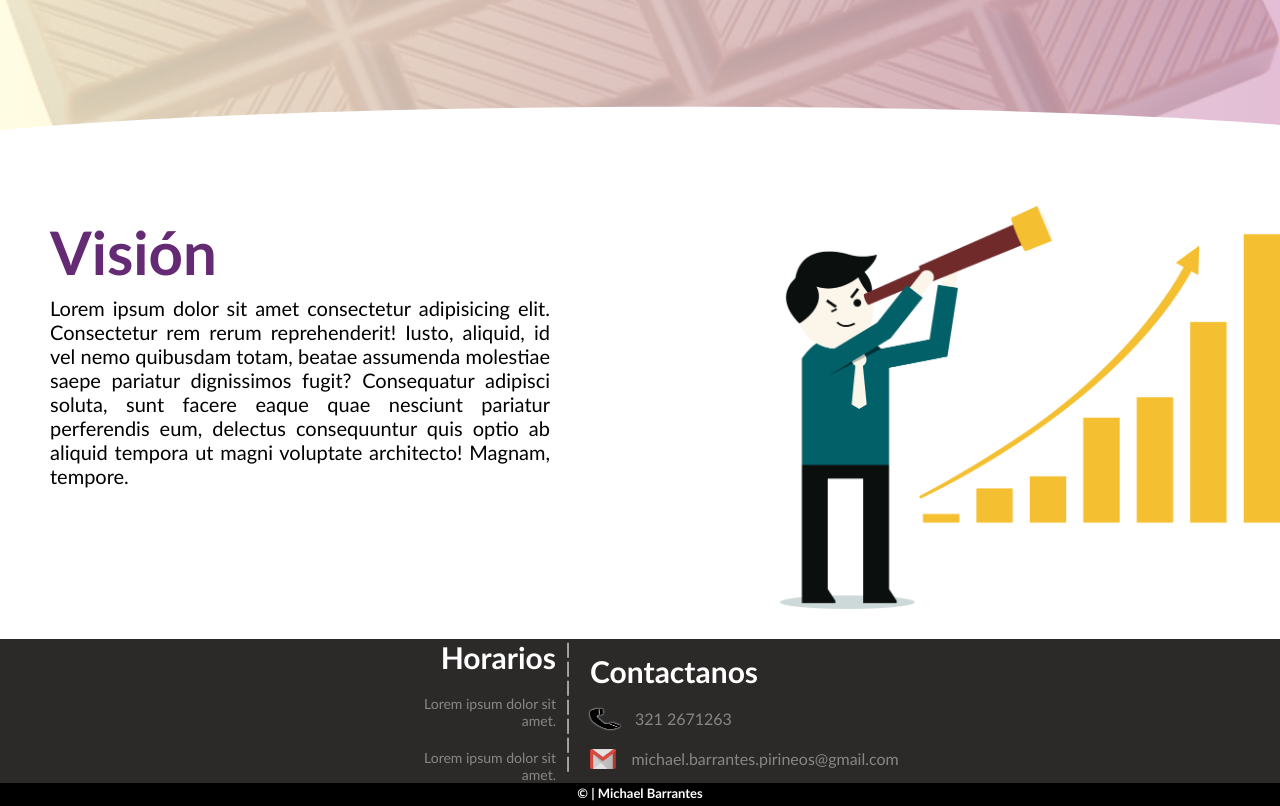
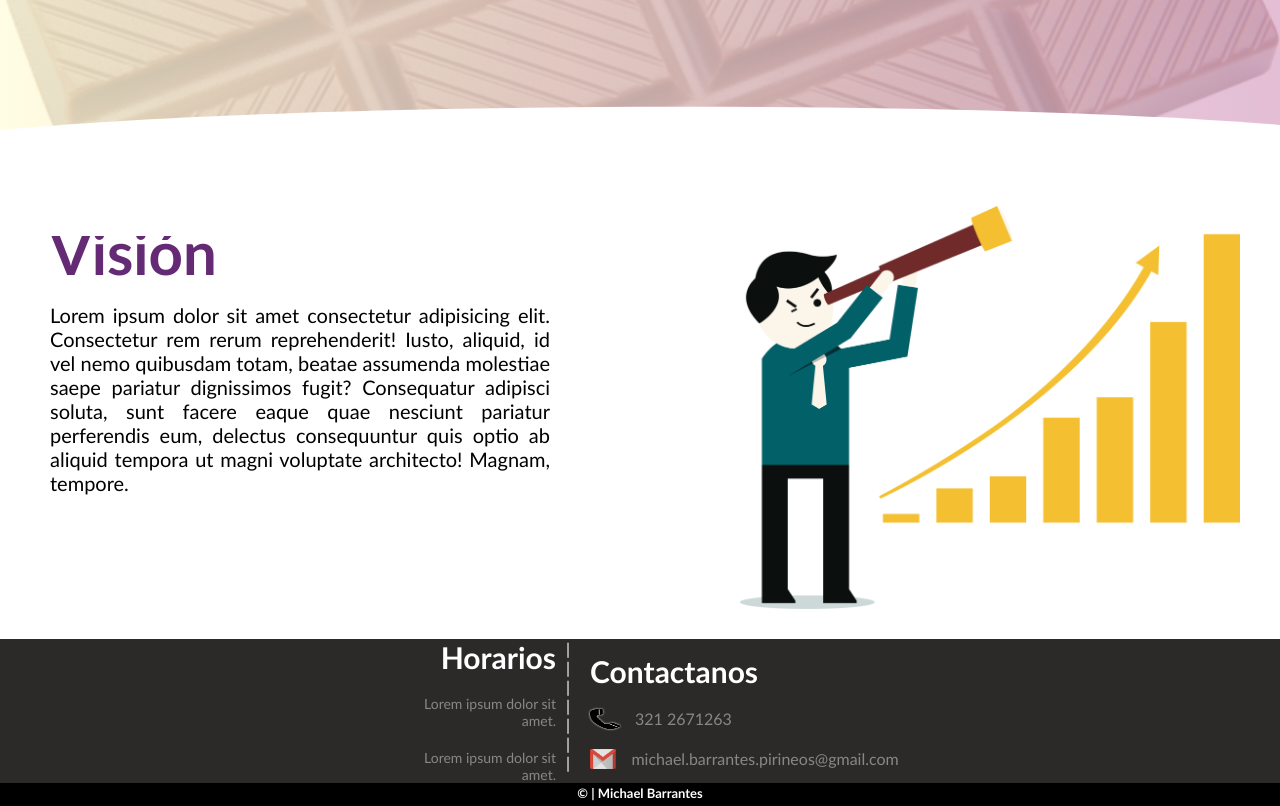
Before and after one commit to jhonbase/jhonbase.github.io, a plain HTML site: page vision.html in a window 1280 px wide. Shown: the part 394-1200 px from the top of the page. Drawn offline with Linux system fonts and the light colour scheme.

Commit message:
parche 1.5

```diff
--- a/mision.css
+++ b/mision.css
@@ -94,21 +94,19 @@ nav >a:hover {
     font-size: 60px;
     margin-top: -80px;
     margin-bottom: 15px;
-    position: absolute;
 }
 
 .contenedor>p{
     font-size: 20px;
     max-width: 500px;
     text-align: justify;
-    position: absolute;
 }
 
 .mision{
     width: 500px;
     display: block;
-    margin-right: auto;
-    margin-bottom: 30px;
+    margin: auto 40px 30px 0;
+    position: relative;
 }
 
 .d{
--- a/vision.css
+++ b/vision.css
@@ -93,21 +93,19 @@ nav >a:hover {
     font-size: 60px;
     margin-top: -80px;
     margin-bottom: 15px;
-    position: absolute;
 }
 
 .contenedor>p{
     font-size: 20px;
     max-width: 500px;
     text-align: justify;
-    position: absolute;
 }
 
 .vision{
     width: 500px;
-    margin: auto 50px 30px 0;
-    margin-right: auto;
-    margin-bottom: 30px;
+    margin: auto 40px 30px 0;
+    position: relative;
+
 }
 
 .d{
```
